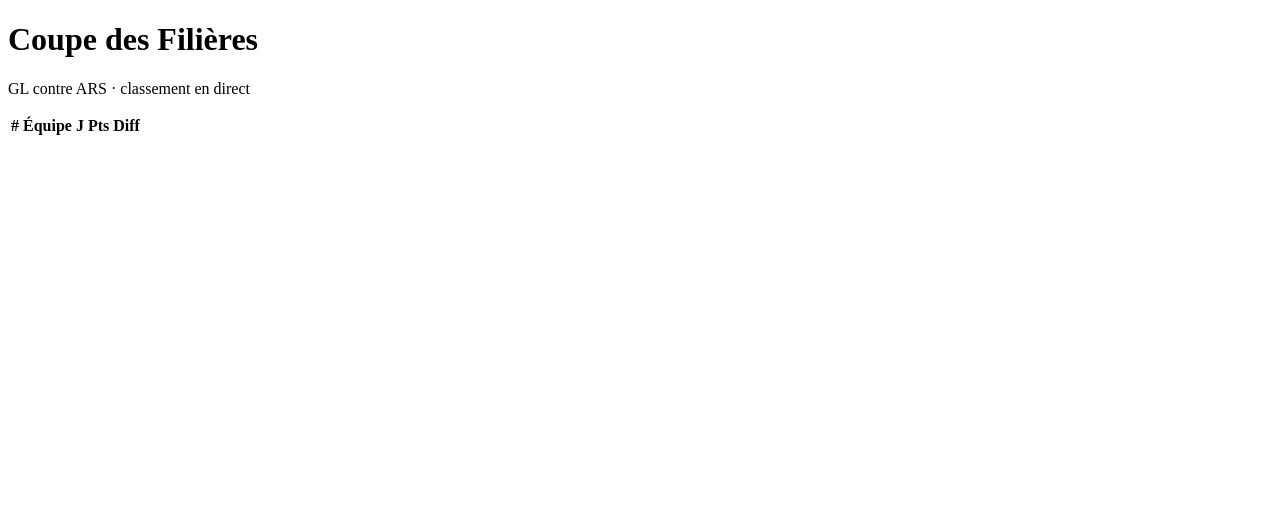
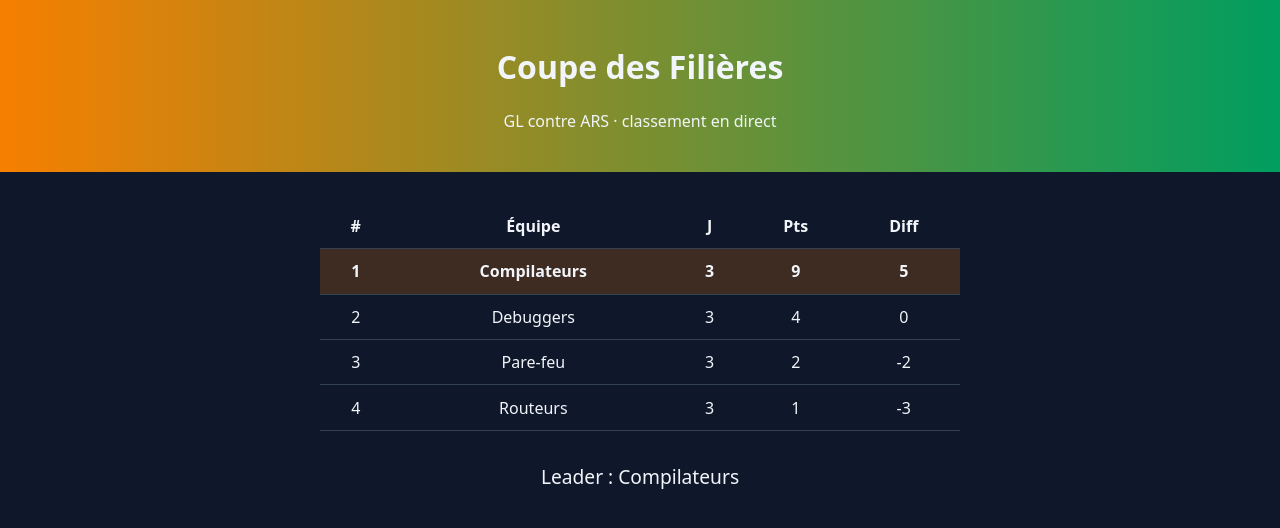
Before and after one commit to nyxar-kryto/LV, a plain HTML site: page index.html in a window 1280 px wide. Drawn offline with Linux system fonts and the light colour scheme.

Commit message:
ajout fichier index

```diff
--- a/index.html
+++ b/index.html
@@ -3,7 +3,9 @@
 <head>
 <meta charset="utf-8">
 <title>Coupe des Filières · Live</title>
-<!-- ASSETS -->
+<link rel="stylesheet" href="style.css">
+<script src="donnees.js" defer></script>
+<script src="classement.js" defer></script>
 </head>
 <body>
 <header><h1>Coupe des Filières</h1><p>GL contre ARS · classement en direct</p></header>
```
